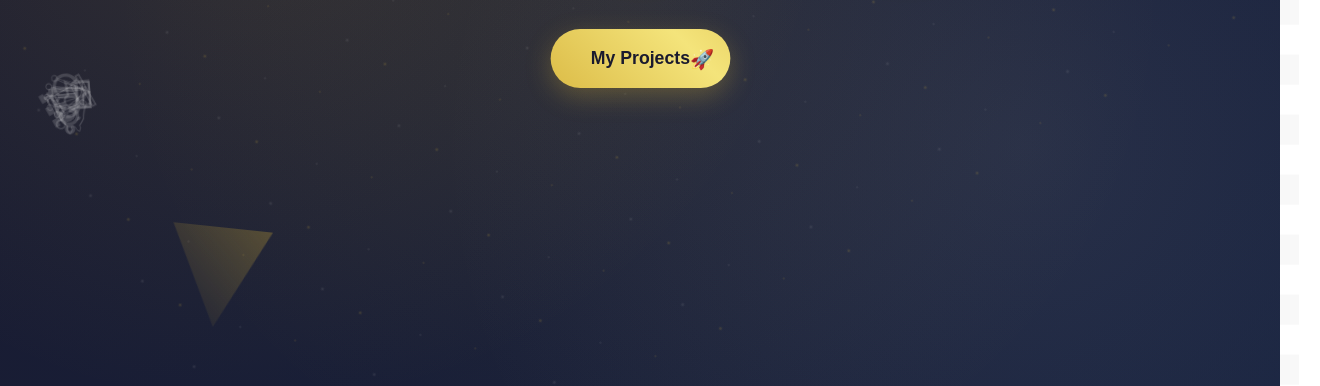
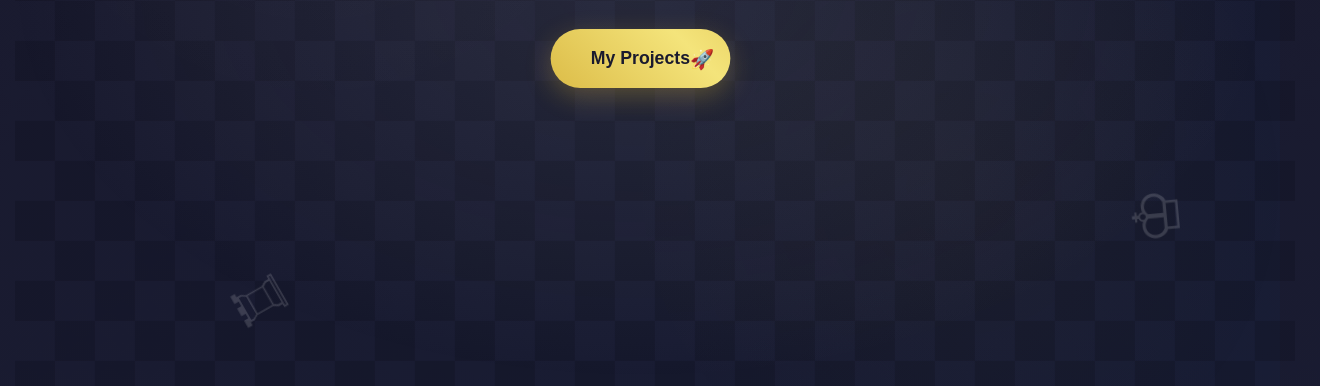
Before and after one commit to Achmadfajri10/portofolio-web, a plain HTML site: page index.html in a window 1280 px wide. Shown: the part 414-800 px from the top of the page, 1320 px wide, since content can reach past the window. Drawn offline with Linux system fonts and the light colour scheme.

Commit message:
Modifikasi halaman home pada index.html

```diff
--- a/index.html
+++ b/index.html
@@ -36,16 +36,16 @@
             left: 0;
             width: 100%;
             height: 100%;
-            opacity: 0.03;
+            opacity: 0.12; /* Tingkatkan dari 0.03 ke 0.12 */
             pointer-events: none;
             background-image:
-                linear-gradient(45deg, #333 25%, transparent 25%),
-                linear-gradient(-45deg, #333 25%, transparent 25%),
-                linear-gradient(45deg, transparent 75%, #333 75%),
-                linear-gradient(-45deg, transparent 75%, #333 75%);
-            background-size: 60px 60px;
-            background-position: 0 0, 0 30px, 30px -30px, -30px 0px;
-            animation: movePattern 20s linear infinite;
+                linear-gradient(45deg, #000000 25%, transparent 25%),
+                linear-gradient(-45deg, #000000 25%, transparent 25%),
+                linear-gradient(45deg, transparent 75%, #000000 75%),
+                linear-gradient(-45deg, transparent 75%, #000000 75%);
+            background-size: 80px 80px; /* Perbesar dari 60px ke 80px */
+            background-position: 0 0, 0 40px, 40px -40px, -40px 0px;
+            animation: movePattern 25s linear infinite; /* Perlambat animasi */
         }
 
         @keyframes movePattern {
@@ -181,16 +181,10 @@
 
         /* Home Section */
         #home {
-            background:
-                radial-gradient(circle at 20% 30%, rgba(212, 175, 55, 0.15) 0%, transparent 50%),
-                radial-gradient(circle at 80% 70%, rgba(192, 192, 192, 0.1) 0%, transparent 50%),
-                radial-gradient(circle at 50% 50%, rgba(212, 175, 55, 0.08) 0%, transparent 70%),
-                linear-gradient(135deg, var(--primary-dark) 0%, var(--secondary-dark) 100%);
-            position: relative;
-            overflow: hidden;
-        }
-
-        /* Animated particles background */
+            background: radial-gradient(ellipse at center, rgba(192, 192, 192, 0.1) 0%, transparent 70%);
+        }
+
+        /* HAPUS sparkle effect - ganti dengan overlay chess pattern yang lebih subtle */
         #home::before {
             content: '';
             position: absolute;
@@ -198,14 +192,9 @@
             left: 0;
             width: 100%;
             height: 100%;
-            background-image:
-                radial-gradient(2px 2px at 20px 30px, rgba(212, 175, 55, 0.3), transparent),
-                radial-gradient(2px 2px at 40px 70px, rgba(192, 192, 192, 0.2), transparent),
-                radial-gradient(1px 1px at 90px 40px, rgba(212, 175, 55, 0.4), transparent),
-                radial-gradient(1px 1px at 130px 80px, rgba(192, 192, 192, 0.3), transparent);
-            background-repeat: repeat;
-            background-size: 150px 100px;
-            animation: sparkle 15s linear infinite;
+            background:
+                radial-gradient(circle at 25% 25%, rgba(255, 255, 255, 0.02) 0%, transparent 30%),
+                radial-gradient(circle at 75% 75%, rgba(212, 175, 55, 0.03) 0%, transparent 30%);
             pointer-events: none;
         }
 
@@ -269,11 +258,7 @@
 
         /* Floating geometric shapes */
         .geometric-shapes {
-            position: absolute;
-            width: 100%;
-            height: 100%;
-            pointer-events: none;
-            overflow: hidden;
+            display: none;
         }
 
         .shape {
@@ -395,10 +380,34 @@
     pointer-events: auto;
 }
 
-        .chess-piece:hover {
-            opacity: 0.8;
-            transform: scale(1.5) rotate(15deg);
-            text-shadow: 0 0 20px var(--accent-gold);
+/* Posisi spesifik untuk setiap chess piece - hanya 4 pieces */
+.chess-piece:nth-child(1) { /* King */
+    top: 15%;
+    left: 85%;
+    animation-delay: 0s;
+}
+
+.chess-piece:nth-child(2) { /* Queen */
+    top: 75%;
+    left: 10%;
+    animation-delay: 2s;
+}
+
+.chess-piece:nth-child(3) { /* Rook */
+    top: 25%;
+    left: 15%;
+    animation-delay: 4s;
+}
+
+.chess-piece:nth-child(4) { /* Bishop */
+    top: 65%;
+    right: 20%;
+    animation-delay: 6s;
+}
+
+/* Sembunyikan chess pieces yang berlebihan */
+.chess-piece:nth-child(n+5) {
+    display: none;
 }
 
         @keyframes floatChess {
@@ -887,9 +896,8 @@
             <div class="chess-piece">♕</div>
             <div class="chess-piece">♖</div>
             <div class="chess-piece">♗</div>
-            <div class="chess-piece">♘</div>
-            <div class="chess-piece">♙</div>
-        </div>
+        </div>
+
 
         <!-- New Floating Geometric Shapes -->
         <div class="geometric-shapes">
```
Lines whose indentation alone changed are shown as unchanged.
